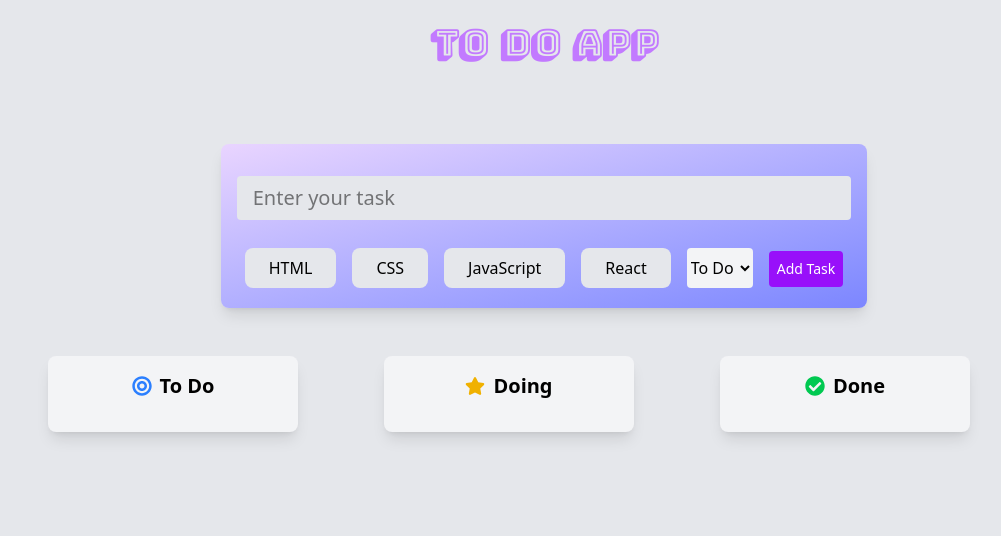
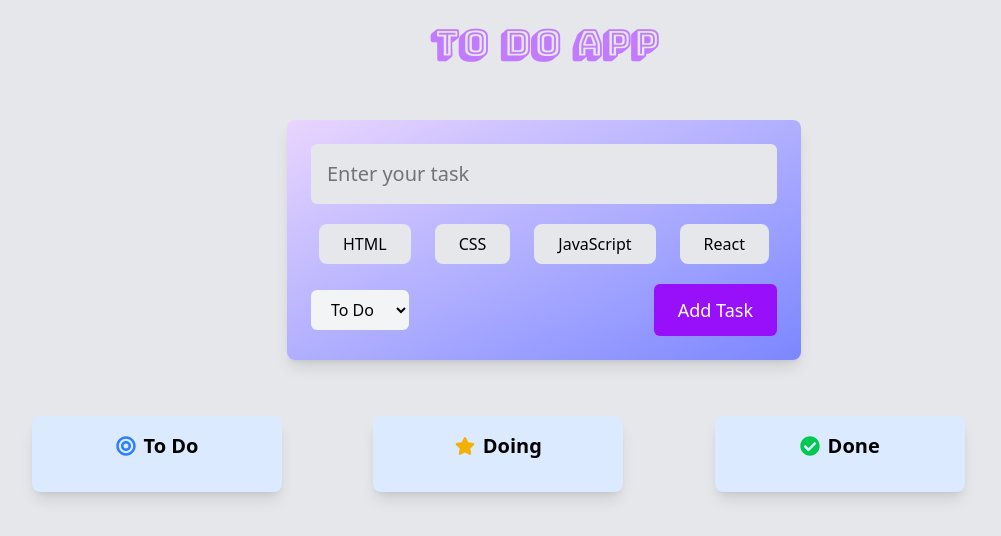
Before and after one commit to SonuThapaMagar/To-Do-App, a React (Vite) app: page / in a window 1280 px wide. Shown: the top 536 px of the page, without its empty margins (96-1097 px from the left). Built offline with nearby package versions, Linux system fonts and the light colour scheme.

Commit message:
CSS Adjusted

```diff
--- a/src/App.jsx
+++ b/src/App.jsx
@@ -31,7 +31,7 @@ const App = () => {
       <TaskForm setTasks={setTasks} />
 
       {/* Task Columns (Responsive Grid) */}
-      <main className="grid grid-cols-1 md:grid-cols-3 gap-4 w-full max-w-5xl p-4">
+      <main className="grid grid-cols-1 md:grid-cols-3 gap-0 w-full max-w-5xl p-0">
         <TaskColumn title="To Do" tasks={tasks} status="todo" deleteTask={deleteTask} />
         <TaskColumn title="Doing" tasks={tasks} status="doing" deleteTask={deleteTask} />
         <TaskColumn title="Done" tasks={tasks} status="done" deleteTask={deleteTask} />
--- a/src/components/TaskCard.jsx
+++ b/src/components/TaskCard.jsx
@@ -6,7 +6,7 @@ const TaskCard = ({ title, tags, deleteTask }) => {
     console.log("Rendering TaskCard with:", { title, tags });
 
     return (
-        <article className="flex flex-col text-left p-4 rounded-lg max-w-xs sm:max-w-md mx-auto mb-4 bg-gray-100 shadow-md h-full">
+        <article className="flex flex-col text-left p-4 rounded-lg max-w-xs sm:max-w-md mx-auto mb-0 bg-gray-100 shadow-md h-full">
             {/* Task Title */}
             <p className="mb-2 text-base sm:text-lg font-semibold">{title}</p>
 
--- a/src/components/TaskColumn.jsx
+++ b/src/components/TaskColumn.jsx
@@ -13,7 +13,7 @@ const TaskColumn = ({ title, tasks = [], status, deleteTask }) => {
   console.log(`Column ${title} (${status}) - Filtered Tasks:`, filteredTasks);
 
   return (
-    <section className="flex flex-col w-full sm:w-1/2 md:w-1/3 lg:w-1/4 min-w-[250px] text-black bg-gray-100 shadow-lg rounded-lg p-4">
+    <section className="flex flex-col w-full sm:w-1/2 md:w-1/3 lg:w-1/4 min-w-[250px] text-black bg-blue-100 shadow-lg rounded-lg p-4 mb-8">
       <h2 className="text-lg sm:text-xl font-bold flex items-center gap-2 justify-center mb-4">
         {icons[title]} {title}
       </h2>
--- a/src/components/TaskForm.jsx
+++ b/src/components/TaskForm.jsx
@@ -34,35 +34,48 @@ const TaskForm = ({ setTasks }) => {
     setTaskData({ task: "", status: "todo", tags: [] });
   };
 
-
-
   return (
-    <header className="flex justify-center items-center mx-auto text-center py-8 mt-12">
-      <form onSubmit={handleSubmit} className="w-full max-w-3xl space-y-6 p-4 rounded-lg shadow-lg bg-gradient-to-br from-purple-200 to-indigo-400 text-black">
+    <header className="flex justify-center items-center mx-auto text-center py-6 sm:py-8 md:py-10">
+      <form
+        onSubmit={handleSubmit}
+        className=" m-4 w-full max-w-lg sm:max-w-2xl md:max-w-3xl space-y-4 p-6 rounded-lg shadow-lg bg-gradient-to-br from-purple-200 to-indigo-400 text-black"
+      >
+        {/* Input Field */}
         <input
           type="text"
           name="task"
           value={taskData.task}
-          className="w-full text-xl bg-gray-200 border-rounded rounded p-4 mt-4 py-2"
+          className="w-full text-lg sm:text-xl bg-gray-200 rounded-md px-4 py-3 sm:py-4 focus:outline-none"
           placeholder="Enter your task"
           onChange={handleChange}
         />
-        <div className="flex items-center justify-between">
-          <div>
+
+        {/* Tags Section */}
+        <div className="flex flex-wrap gap-2 justify-center sm:justify-start">
           {["HTML", "CSS", "JavaScript", "React"].map((tag) => (
             <Tag key={tag} tagName={tag} selectTag={selectTag} selected={taskData.tags.includes(tag)} />
           ))}
         </div>
-          <div>
-            <select name="status" value={taskData.status} className="font-sm bg-gray-100 cursor-pointer mx-2 py-2 rounded" onChange={handleChange}>
+
+        {/* Status & Submit Button */}
+        <div className="flex flex-col sm:flex-row sm:justify-between items-center gap-4">
+          <select
+            name="status"
+            value={taskData.status}
+            className="w-full sm:w-auto text-base bg-gray-100 cursor-pointer px-4 py-2 rounded-md focus:outline-none"
+            onChange={handleChange}
+          >
             <option value="todo">To Do</option>
             <option value="doing">Doing</option>
             <option value="done">Done</option>
           </select>
-            <button type="submit" className="text-sm bg-purple-600 text-white mx-2 py-2 cursor-pointer rounded px-2">
+
+          <button
+            type="submit"
+            className="w-full sm:w-auto text-lg bg-purple-600 text-white px-6 py-3 rounded-md hover:bg-purple-700 transition-all"
+          >
             Add Task
           </button>
-          </div>
         </div>
       </form>
     </header>
```
Lines whose indentation alone changed are shown as unchanged.
